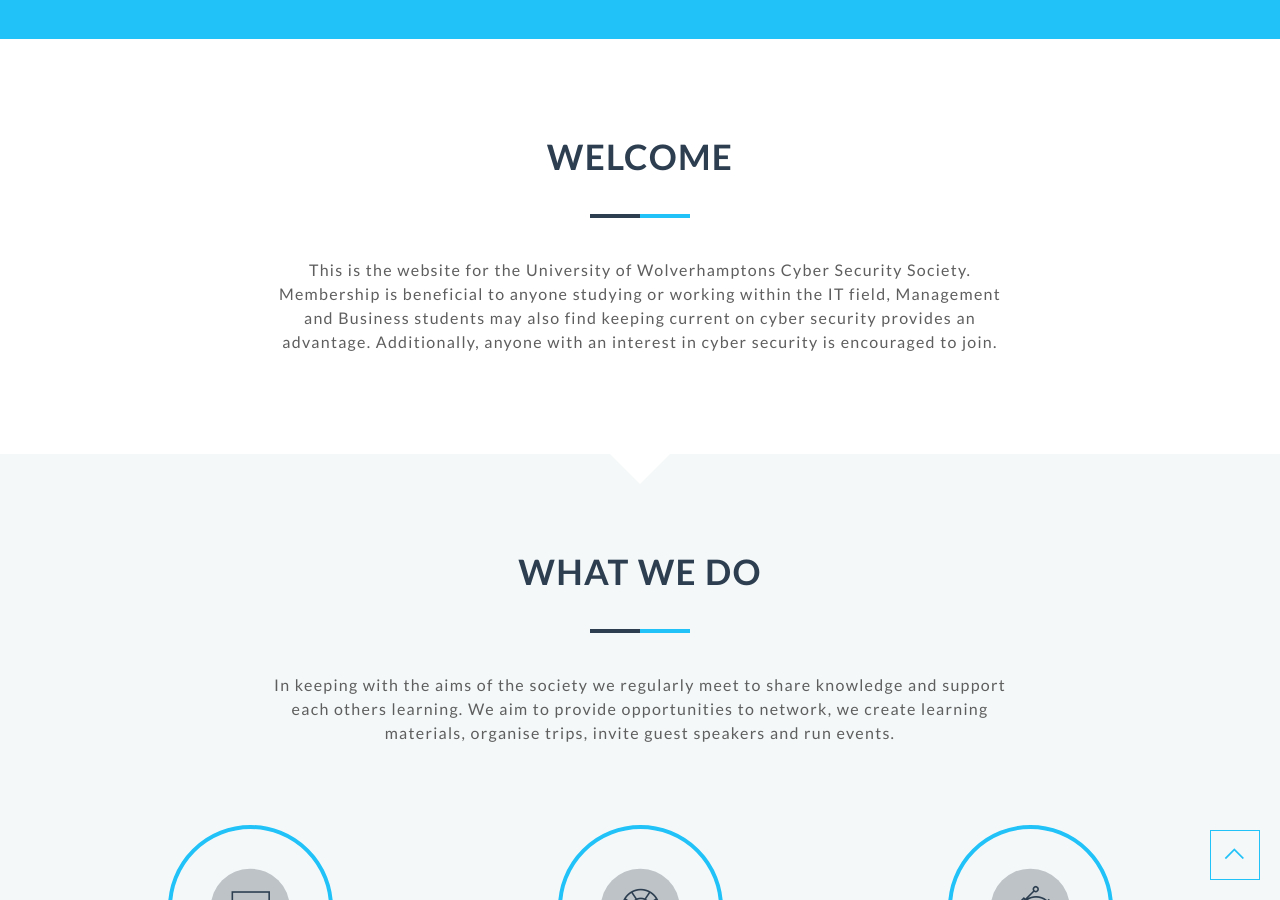
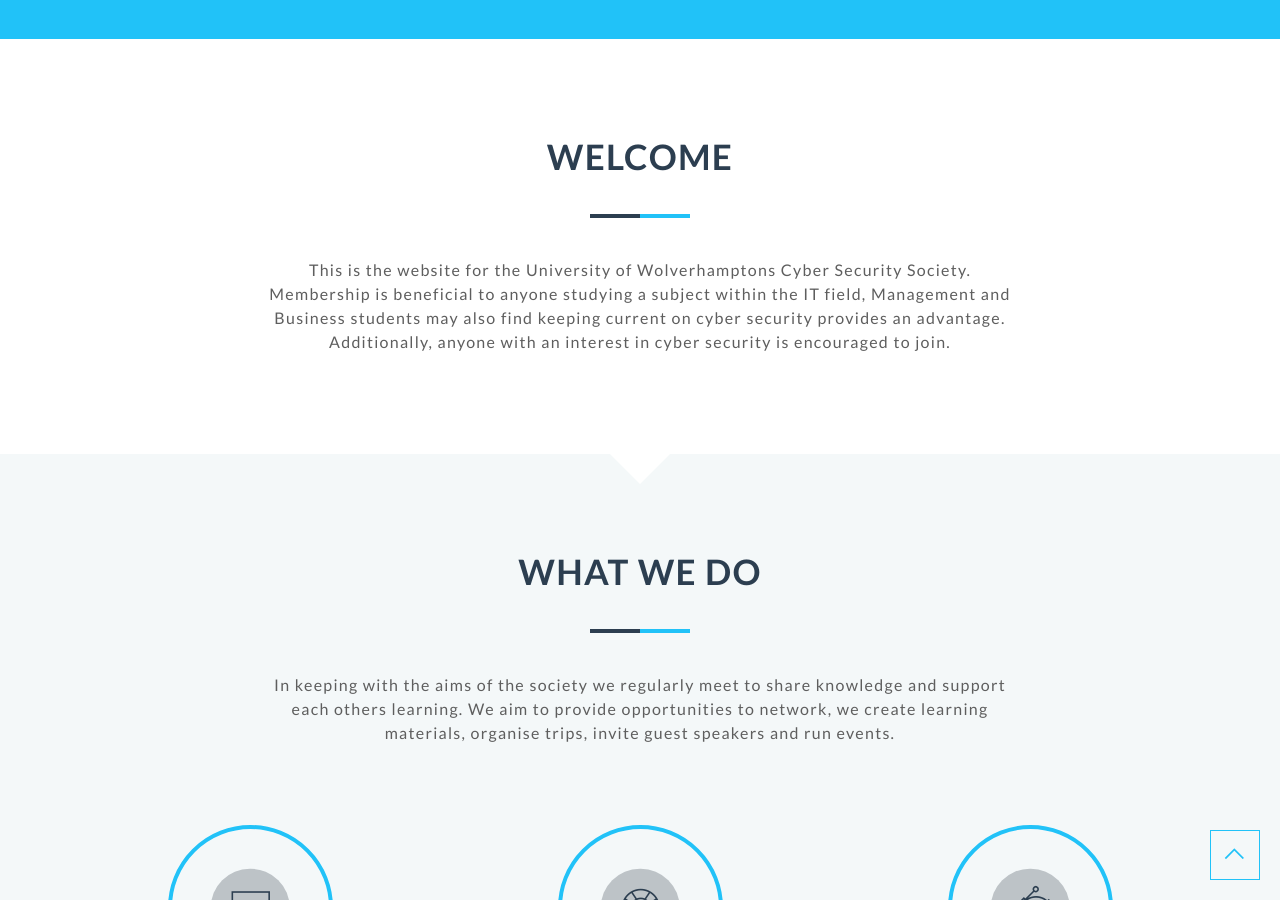
Before and after one commit to cybersocwlv/cybersocwlv, a Jekyll site: the page built from index.html, in a window 1280 px wide and 900 px high, scrolled down 1005 px. Built offline with Jekyll 4.4.1, drawn with Linux system fonts in a browser that asks for light colours; nearby versions of some CDN libraries; some of the changed text lies outside the part shown.

Commit message:
Minor text changes

```diff
--- a/_config.yml
+++ b/_config.yml
@@ -113,7 +113,7 @@ mailchimp:
 #############   About   #############
 #####################################
 about-title: Welcome
-about-description: This is the website for the University of Wolverhamptons Cyber Security Society. Membership is beneficial to anyone studying or working within the IT field, Management and Business students may also find keeping current on cyber security provides an advantage. Additionally, anyone with an interest in cyber security is encouraged to join.
+about-description: This is the website for the University of Wolverhamptons Cyber Security Society. Membership is beneficial to anyone studying a subject within the IT field, Management and Business students may also find keeping current on cyber security provides an advantage. Additionally, anyone with an interest in cyber security is encouraged to join.
 
 
 #####################################
@@ -147,7 +147,7 @@ features:
 ##########  Upcoming Events  ##########
 #####################################
 core-title: Upcoming Events
-core-description: This section will contain upcoming events once they have been scheduled.
+core-description: This section will contain upcoming events once they have been scheduled. Some of our events are open to non-students.
 
 
 #####################################
```
